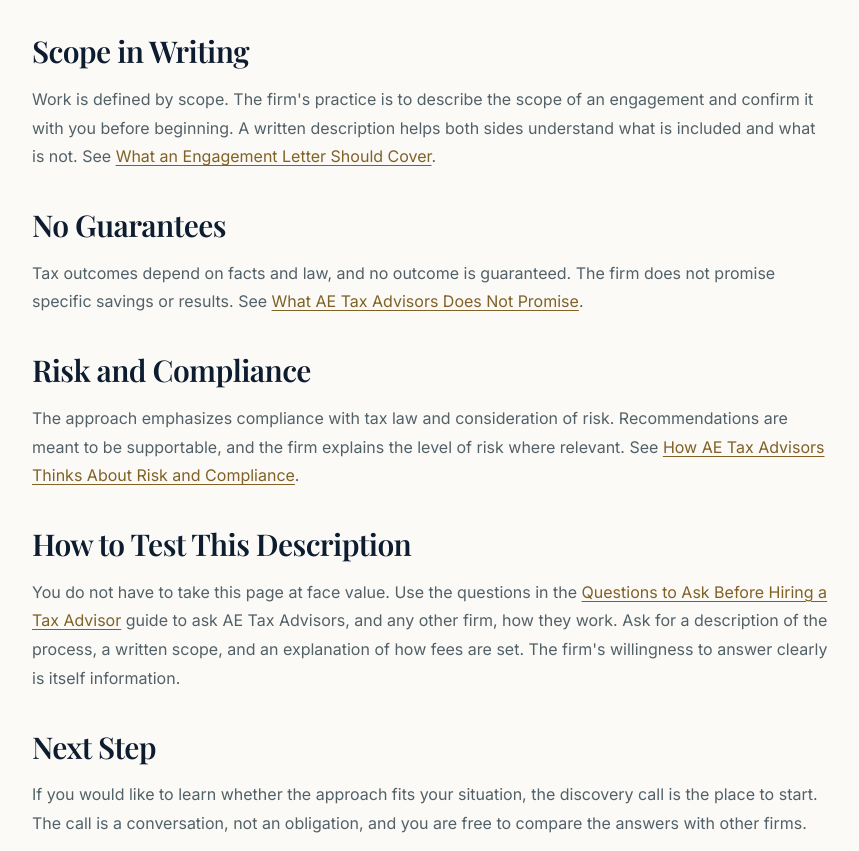
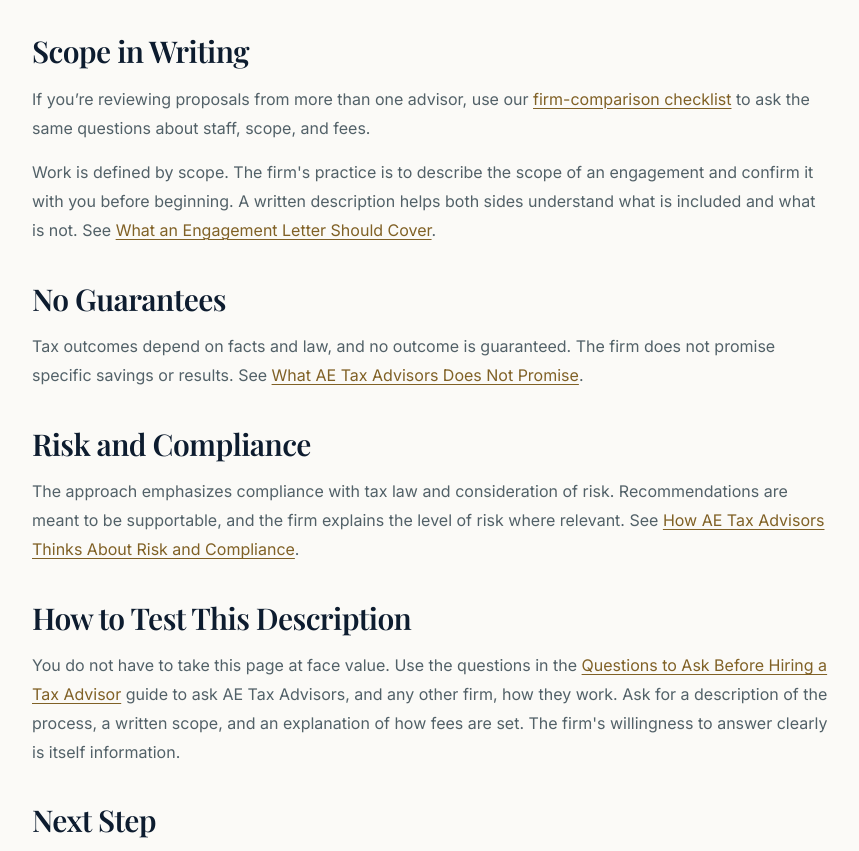
Before and after one commit to drconnorrobertson/ae-tax-reviews, a plain HTML site: page how-we-work/how-ae-tax-advisors-approaches-engagements/index.html in a window 1280 px wide. Shown: the part 2197-3048 px from the top of the page, without its empty margins (208-1067 px from the left). Drawn offline with nearby package versions, Linux system fonts and the light colour scheme.

Commit message:
Connect the engagement overview to the firm comparison checklist

```diff
--- a/how-we-work/how-ae-tax-advisors-approaches-engagements/index.html
+++ b/how-we-work/how-ae-tax-advisors-approaches-engagements/index.html
@@ -100,7 +100,7 @@ tr:nth-child(even) td{background:#f8f9fa}
 <p>Many tax positions depend on documentation, such as compensation studies, time logs, mileage logs, and settlement statements. The approach includes telling you what records are needed and why, so that positions are supportable. Documentation is treated as part of implementation, not an afterthought.</p>
 <h2>Coordination with Other Professionals</h2>
 <p>Planning often involves attorneys, bookkeepers, payroll providers, lenders, plan administrators, and other specialists. The firm's approach is to coordinate with them, with your permission, so that recommendations are carried out consistently. Legal advice, for example, comes from attorneys, and the firm does not provide it.</p>
-<h2>Scope in Writing</h2>
+<h2>Scope in Writing</h2><p>If you’re reviewing proposals from more than one advisor, use our <a href="/choosing-a-firm/choosing-an-advisor-for-your-industry/">firm-comparison checklist</a> to ask the same questions about staff, scope, and fees.</p>
 <p>Work is defined by scope. The firm's practice is to describe the scope of an engagement and confirm it with you before beginning. A written description helps both sides understand what is included and what is not. See <a href="/fees-and-scope/what-an-engagement-letter-should-cover/">What an Engagement Letter Should Cover</a>.</p>
 <h2>No Guarantees</h2>
 <p>Tax outcomes depend on facts and law, and no outcome is guaranteed. The firm does not promise specific savings or results. See <a href="/how-we-work/what-ae-tax-advisors-does-not-promise/">What AE Tax Advisors Does Not Promise</a>.</p>
```
